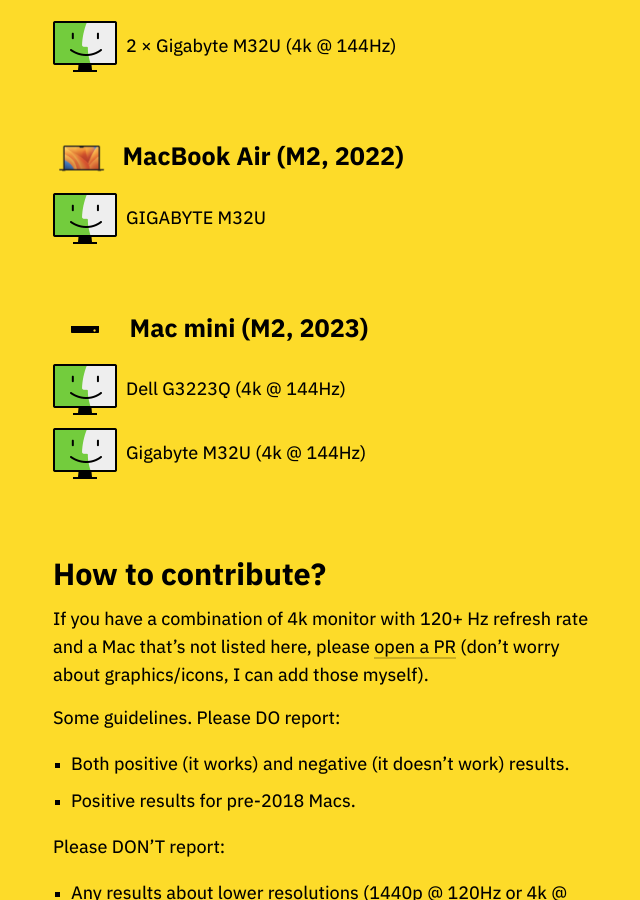
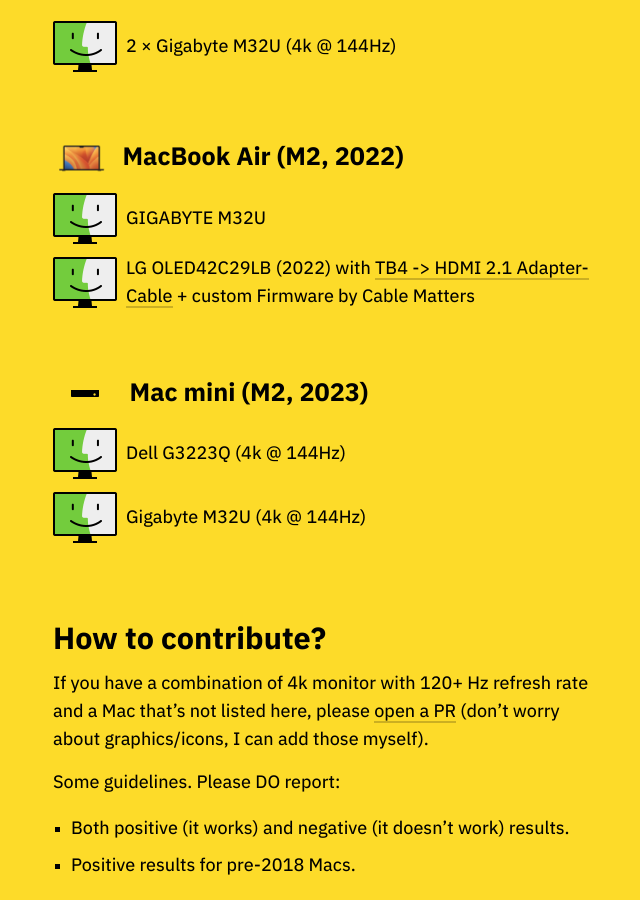
Before and after one commit to tonsky/tonsky.github.io, a Jekyll site: the page built from _posts/2021-02-24-monitors-mac.md, in a window 1280 px wide and 900 px high, scrolled down 7248 px. Shown: the whole window, without its empty margins (316-956 px from the left). Built offline with Jekyll 4.4.1, drawn with Linux system fonts in a browser that asks for light colours.

Commit message:
Added LG OLED42C29LB for Macbook Air M2

```diff
--- a/_posts/2021-02-24-monitors-mac.md
+++ b/_posts/2021-02-24-monitors-mac.md
@@ -205,6 +205,8 @@
 
 <div class="row"><img src="works.png" height=64> <span>GIGABYTE M32U</span></div>
 
+<div class="row"><img src="works.png" height=64> <span>LG OLED42C29LB (2022) with <a href="https://www.cablematters.com/pc-1372-124-usb-c-to-8k-hdmi-cable.aspx">TB4 -> HDMI 2.1 Adapter-Cable</a> + custom Firmware by Cable Matters</span></div>
+
 ## <img src="mini_2018.png" height=32> <span>Mac mini (M2, 2023)</span>
 
 <div class="row"><img src="works.png" height=64> <span>Dell G3223Q (4k @ 144Hz)</span></div>
```
